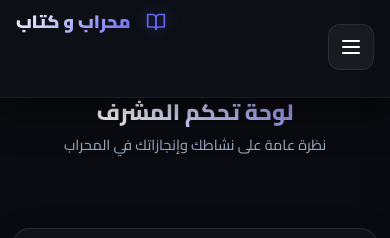
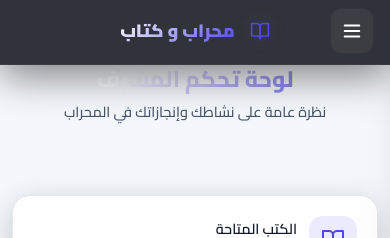
Before and after one commit to AnasSamman0/iqraa, a React (Vite) app in the folder frontend/: page / in a window 390 px wide. Shown: the top 238 px of the page. Built offline with nearby package versions, Linux system fonts and the light colour scheme; no server answers; sample sign-in values are in the browser's storage.

Commit message:
Optimize modal forms and add book page for mobile

```diff
--- a/frontend/src/components/Layout.css
+++ b/frontend/src/components/Layout.css
@@ -229,8 +229,8 @@
   }
 
   .mobile-topbar {
-    display: flex;
-    justify-content: space-between;
+    display: grid;
+    grid-template-columns: 44px 1fr 44px;
     align-items: center;
     padding: calc(env(safe-area-inset-top, 0px) + 8px) 16px 10px;
     background: rgba(15, 17, 24, 0.85);
@@ -242,6 +242,12 @@
     top: 0;
     z-index: 200;
     min-height: 64px;
+  }
+
+  .mobile-topbar .mobile-logo {
+    justify-self: center;
+    margin-bottom: 0;
+    padding-right: 0;
   }
 
   .menu-toggle {
--- a/frontend/src/index.css
+++ b/frontend/src/index.css
@@ -18,6 +18,21 @@
   --glass-border: rgba(255, 255, 255, 0.1);
   --transition: all 0.4s cubic-bezier(0.4, 0, 0.2, 1);
   --glass-blur: 16px;
+}
+
+body:not(.dark) {
+  --bg-primary: #f4f7fb;
+  --bg-secondary: #ffffff;
+  --bg-tertiary: #eef2f7;
+  --accent: #4f46e5;
+  --accent-rgb: 79, 70, 229;
+  --accent-glow: rgba(79, 70, 229, 0.35);
+  --text-primary: #0f172a;
+  --text-secondary: #475569;
+  --text-muted: #64748b;
+  --border-color: rgba(15, 23, 42, 0.12);
+  --card-bg: rgba(255, 255, 255, 0.88);
+  --glass-border: rgba(15, 23, 42, 0.1);
 }
 
 * {
@@ -52,6 +67,12 @@ body {
   -moz-osx-font-smoothing: grayscale;
   text-rendering: optimizeLegibility;
   overflow-x: hidden;
+}
+
+body:not(.dark) {
+  background-image:
+    radial-gradient(at 0% 0%, rgba(var(--accent-rgb), 0.12) 0px, transparent 52%),
+    radial-gradient(at 100% 100%, rgba(var(--accent-rgb), 0.09) 0px, transparent 50%);
 }
 
 #root {
@@ -332,9 +353,10 @@ p.subtitle {
   .modal-content {
     max-height: 90vh;
     border-radius: 32px 32px 0 0;
-    padding: 30px 24px env(safe-area-inset-bottom, 24px);
+    padding: 38px 24px env(safe-area-inset-bottom, 24px);
     border-bottom: none;
     animation: bottomSheetSlideUp 0.4s cubic-bezier(0.25, 0.46, 0.45, 0.94);
+    scroll-padding-top: 44px;
   }
 
   /* إضافة خط سحب وهمي للمودال في الموبايل */
@@ -348,6 +370,14 @@ p.subtitle {
     height: 5px;
     background: var(--border-color);
     border-radius: 10px;
+  }
+
+  .modal-header {
+    position: sticky;
+    top: 0;
+    z-index: 2;
+    background: var(--bg-secondary);
+    padding-top: 2px;
   }
 
   @keyframes bottomSheetSlideUp {
@@ -436,6 +466,10 @@ p.subtitle {
 
 /* Mobile Global Fixes */
 @media (max-width: 768px) {
+  .page-header {
+    text-align: center;
+  }
+
   .glass-card {
     padding: 20px;
     border-radius: 18px;
@@ -468,7 +502,7 @@ p.subtitle {
 
   .modal-content {
     border-radius: 24px 24px 0 0;
-    padding: 26px 16px calc(env(safe-area-inset-bottom, 14px) + 12px);
+    padding: 34px 16px calc(env(safe-area-inset-bottom, 14px) + 12px);
     max-height: 92dvh;
   }
 
--- a/frontend/src/pages/Users.css
+++ b/frontend/src/pages/Users.css
@@ -78,6 +78,34 @@ tr:hover td {
 .status-badge.admin { background: rgba(139, 92, 246, 0.15); color: #a78bfa; }
 .status-badge.student { background: rgba(16, 185, 129, 0.15); color: #34d399; }
 
+.delete-btn {
+  width: 38px;
+  height: 38px;
+  min-height: 38px;
+  border-radius: 10px;
+  border: 1px solid rgba(239, 68, 68, 0.25);
+  background: rgba(239, 68, 68, 0.08);
+  color: #f87171;
+  display: inline-flex;
+  align-items: center;
+  justify-content: center;
+  cursor: pointer;
+  transition: var(--transition);
+}
+
+.delete-btn:hover {
+  background: rgba(239, 68, 68, 0.16);
+  border-color: rgba(239, 68, 68, 0.4);
+  color: #ef4444;
+  transform: translateY(-1px);
+}
+
+.delete-btn:disabled {
+  opacity: 0.45;
+  cursor: not-allowed;
+  transform: none;
+}
+
 /* Mobile Card View */
 @media (max-width: 768px) {
   .users-content {
@@ -156,8 +184,10 @@ tr:hover td {
 
   .delete-btn {
     width: 100%;
+    height: auto;
+    min-height: 42px;
     justify-content: center;
-    padding: 14px;
+    padding: 10px 14px;
     background: rgba(239, 68, 68, 0.1);
     border-radius: 12px;
     margin-top: 8px;
```
